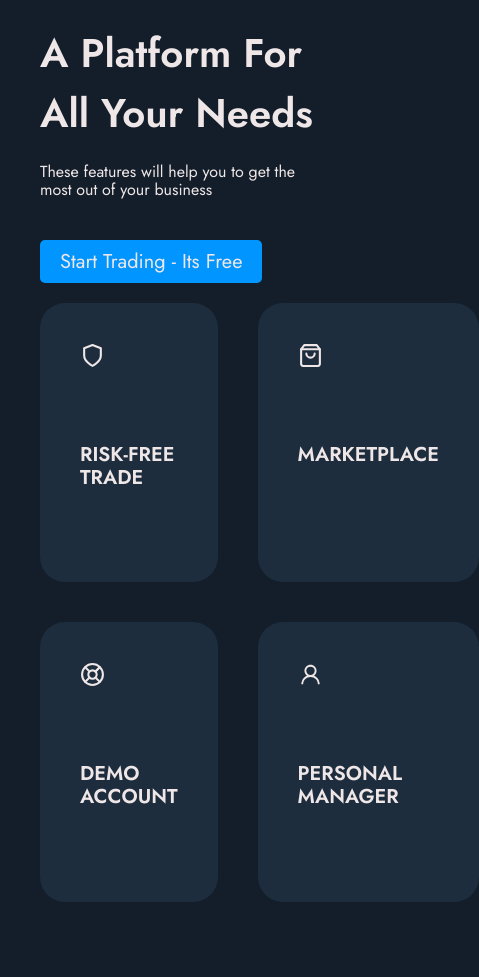
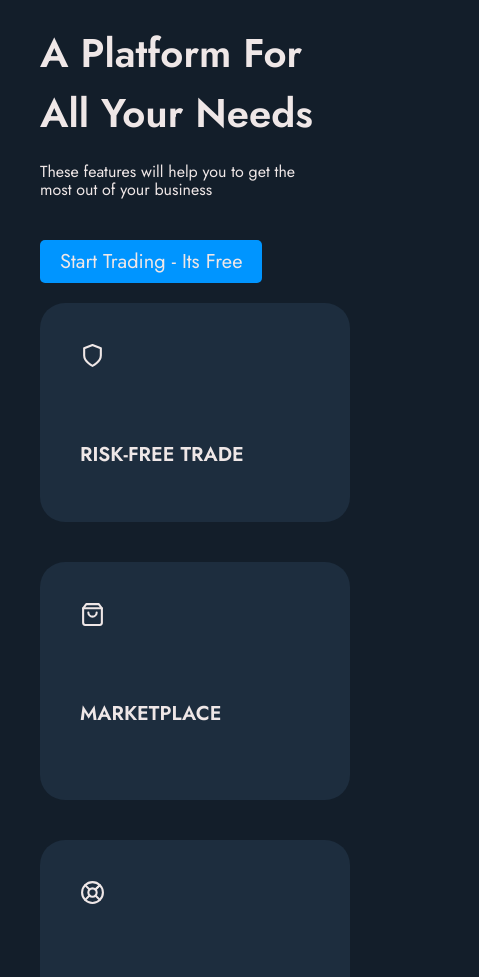
Before and after one commit to SageKyle/backtick-finance, a plain HTML site: page index.html in a window 390 px wide. Shown: the part 4175-5152 px from the top of the page, 479 px wide, since content can reach past the window. Drawn offline with Linux system fonts and the light colour scheme.

Commit message:
fixed benefits card overflow on mobile

```diff
--- a/src/css/styles.css
+++ b/src/css/styles.css
@@ -763,6 +763,10 @@ main {
         margin-top: 0;
     }
 
+    .benefits__card--container {
+        grid-template-columns: 1fr;
+    }
+
     .features__main-content {
         grid-template-columns: 1fr;
     }
```
